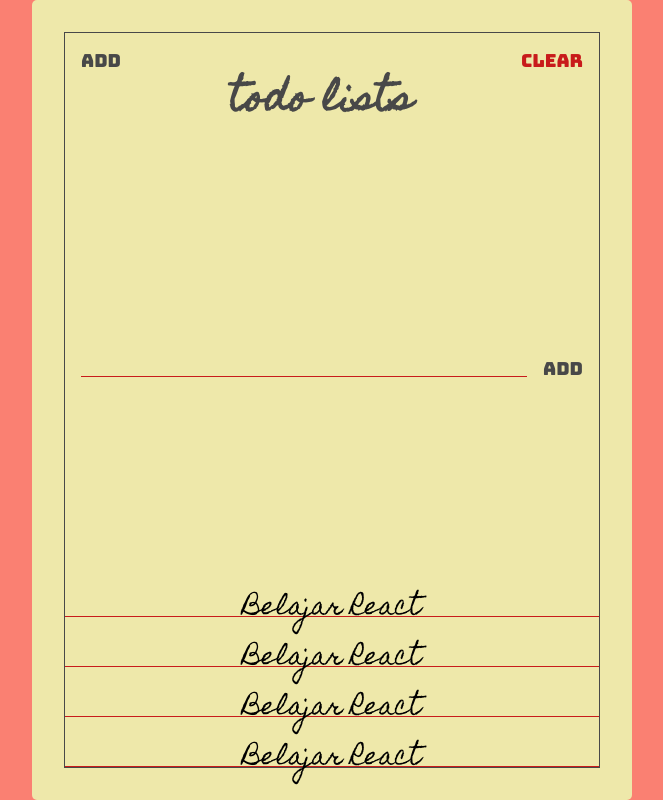
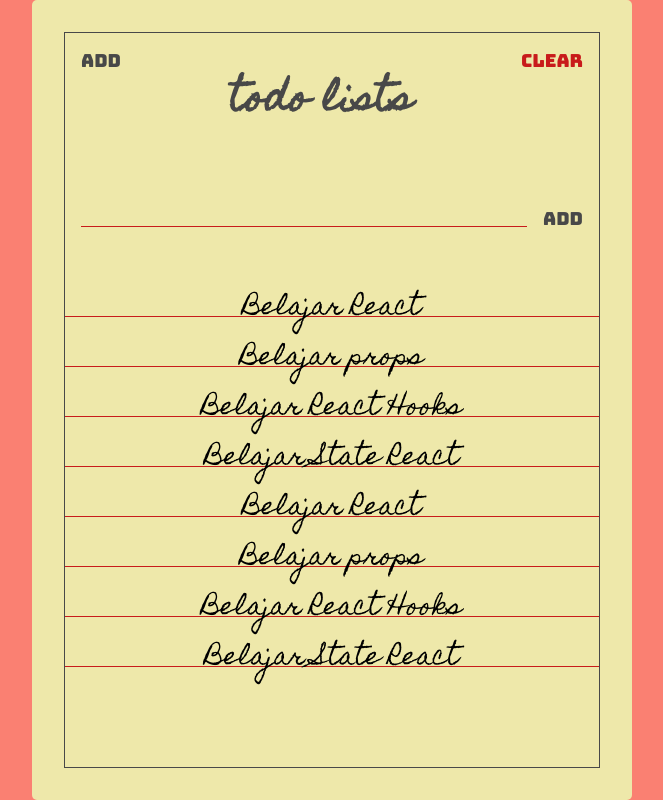
Before and after one commit to HilariusBryan/react-todolist, a React (Create React App) app: page / in a window 1280 px wide. Shown: the whole page, without its empty margins (308-971 px from the left). Built offline with nearby package versions, Linux system fonts and the light colour scheme.

Commit message:
membuat pages dan component to do

```diff
--- a/src/App.js
+++ b/src/App.js
@@ -1,16 +1,8 @@
 import React from "react";
 import "./styles.css";
-import Paper from "./components/Paper";
-import Header from "./components/Header";
-import TodoForm from "./components/TodoForm";
-import Todos from "./components/Todos";
+
+import TodoList from "./pages/TodoList";
 
 export default function App() {
-  return (
-    <Paper>
-      <Header />
-      <TodoForm />
-      <Todos />
-    </Paper>
-  );
+  return <TodoList />;
 }
--- /dev/null
+++ b/src/components/Todo.jsx
@@ -0,0 +1,14 @@
+import React from "react";
+import PropTypes from "prop-types";
+
+const Todo = props => {
+  return (
+    <div className="todo">
+      <span className="todo-text">{props.text}</span>
+    </div>
+  );
+};
+Todo.propTypes = {
+  text: PropTypes.string.isRequired
+};
+export default Todo;
--- a/src/components/Todos.jsx
+++ b/src/components/Todos.jsx
@@ -1,20 +1,38 @@
 import React from "react";
+import Todo from "./Todo";
+const Todos = () => {
+  const todos = [
+    {
+      text: "Belajar React"
+    },
+    {
+      text: "Belajar props"
+    },
+    {
+      text: "Belajar React Hooks"
+    },
+    {
+      text: "Belajar  State React"
+    },
+    {
+      text: "Belajar React"
+    },
+    {
+      text: "Belajar props"
+    },
+    {
+      text: "Belajar React Hooks"
+    },
+    {
+      text: "Belajar  State React"
+    }
+  ];
 
-const Todos = () => {
   return (
     <section className="todos">
-      <div className="todo">
-        <span className="todo-text">Belajar React</span>
-      </div>
-      <div className="todo">
-        <span className="todo-text">Belajar React</span>
-      </div>
-      <div className="todo">
-        <span className="todo-text">Belajar React</span>
-      </div>
-      <div className="todo">
-        <span className="todo-text">Belajar React</span>
-      </div>
+      {todos.map(todo => {
+        return <Todo text={todo.text} />;
+      })}
     </section>
   );
 };
--- /dev/null
+++ b/src/pages/TodoList.jsx
@@ -0,0 +1,17 @@
+import React from "react";
+
+import Paper from "../components/Paper";
+import Header from "../components/Header";
+import TodoForm from "../components/TodoForm";
+import Todos from "../components/Todos";
+
+const TodoList = () => {
+  return (
+    <Paper>
+      <Header />
+      <TodoForm />
+      <Todos />
+    </Paper>
+  );
+};
+export default TodoList;
--- a/src/styles.css
+++ b/src/styles.css
@@ -120,13 +120,14 @@
 .todos {
   display: flex;
   flex-direction: column;
+  min-height: 500px;
 }
 
 .todo {
   position: relative;
   flex: 1 0 auto;
   text-align: center;
-  min-height: 34px;
+  max-height: 34px;
   margin: 16px 0 0;
   font-family: "Homemade Apple", sans-serif;
   font-size: 24px;
@@ -134,6 +135,7 @@
 }
 
 .todo-text {
+  width: 100%;
   position: absolute;
   left: 50%;
   transform: translate(-50%);
```
